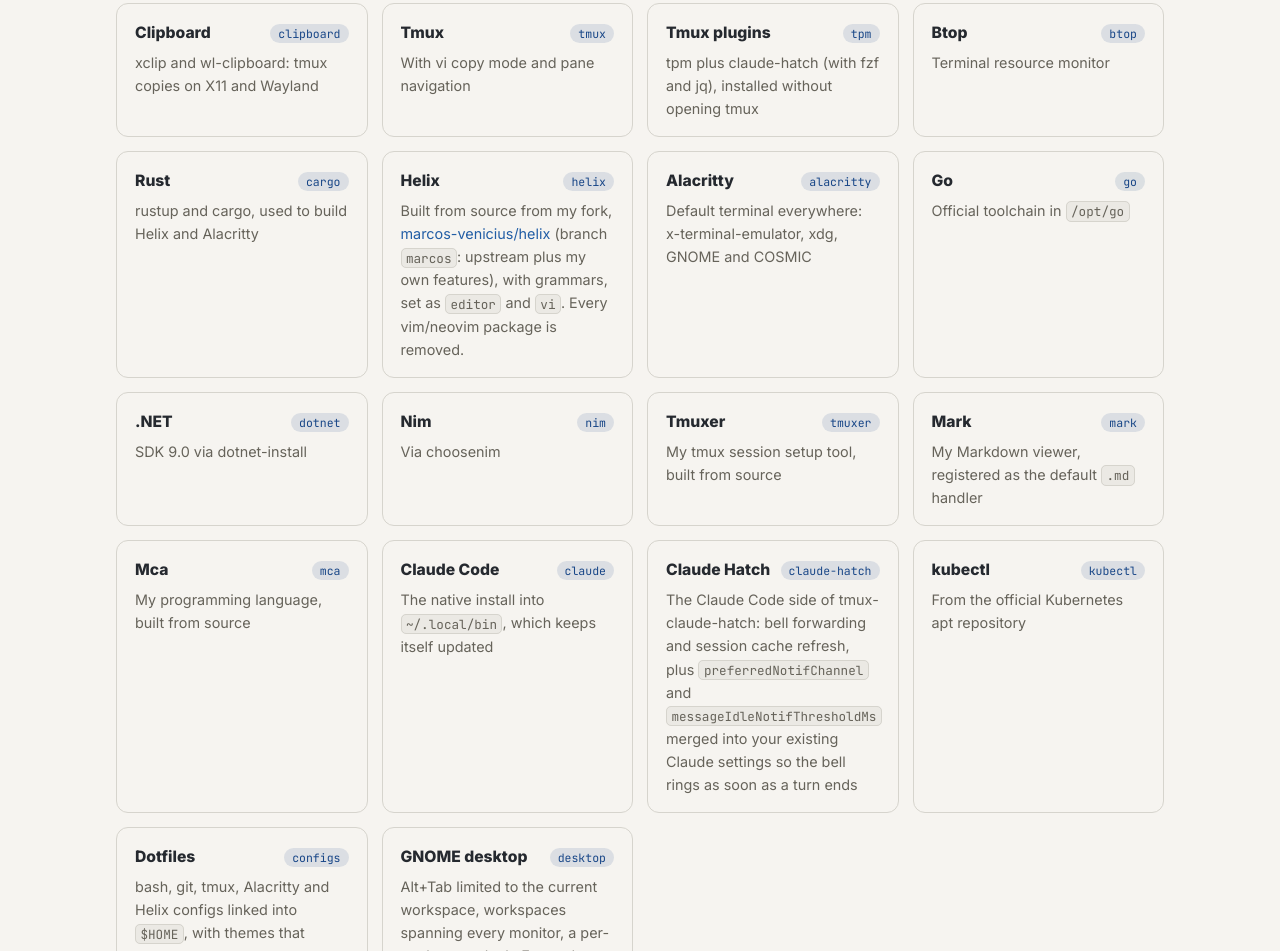
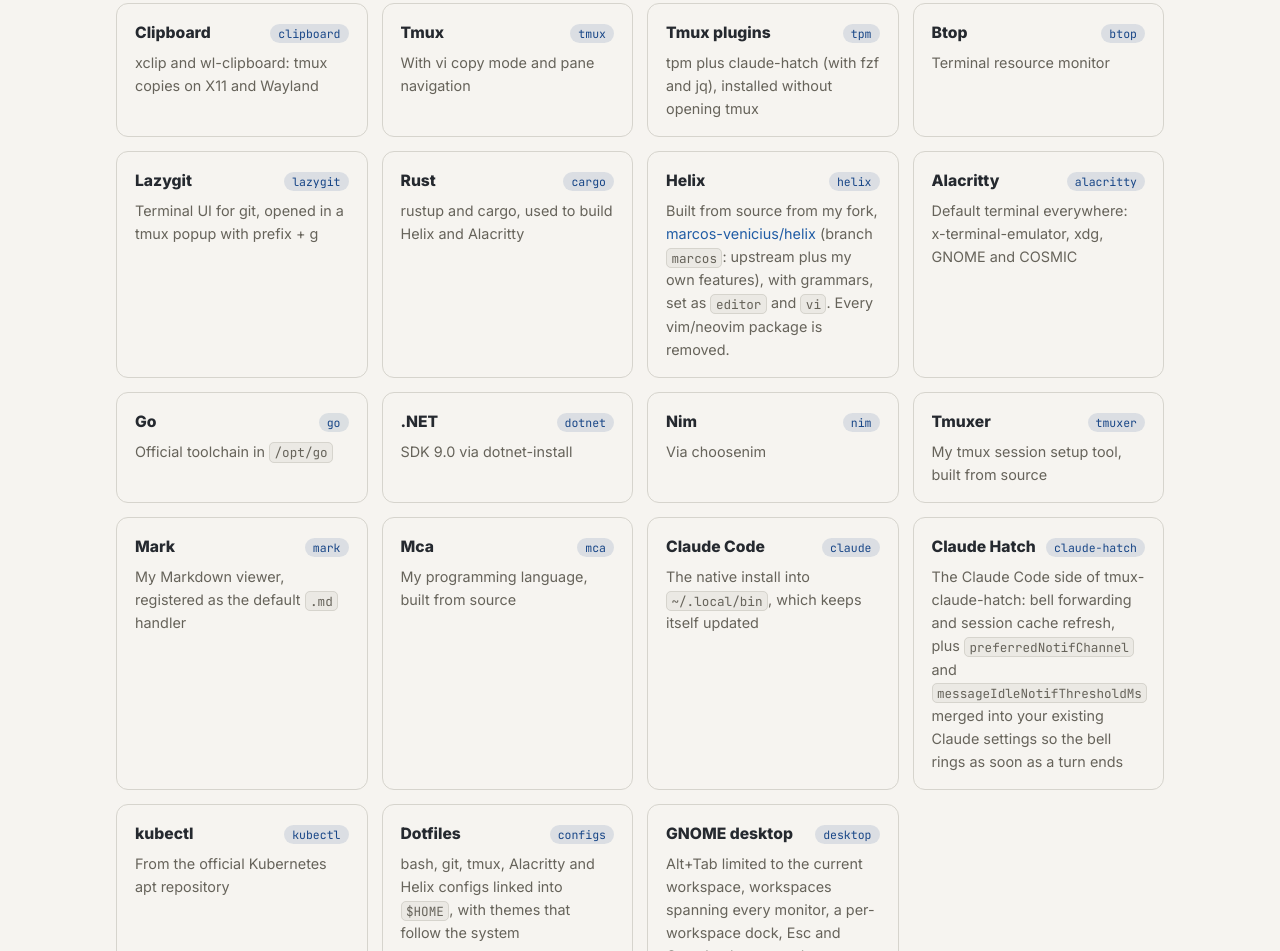
Before and after one commit to marcos-venicius/config-manager, a plain HTML site: page docs/index.html in a window 1280 px wide. Shown: the part 1794-2745 px from the top of the page. Drawn offline with Linux system fonts and the light colour scheme.

Commit message:
tmux popups

```diff
--- a/docs/index.html
+++ b/docs/index.html
@@ -260,6 +260,7 @@
         <div class="group"><header><strong>Tmux</strong><span class="tag">tmux</span></header><p>With vi copy mode and pane navigation</p></div>
         <div class="group"><header><strong>Tmux plugins</strong><span class="tag">tpm</span></header><p>tpm plus claude-hatch (with fzf and jq), installed without opening tmux</p></div>
         <div class="group"><header><strong>Btop</strong><span class="tag">btop</span></header><p>Terminal resource monitor</p></div>
+        <div class="group"><header><strong>Lazygit</strong><span class="tag">lazygit</span></header><p>Terminal UI for git, opened in a tmux popup with prefix + g</p></div>
         <div class="group"><header><strong>Rust</strong><span class="tag">cargo</span></header><p>rustup and cargo, used to build Helix and Alacritty</p></div>
         <div class="group"><header><strong>Helix</strong><span class="tag">helix</span></header><p>Built from source from my fork, <a href="https://github.com/marcos-venicius/helix">marcos-venicius/helix</a> (branch <code>marcos</code>: upstream plus my own features), with grammars, set as <code>editor</code> and <code>vi</code>. Every vim/neovim package is removed.</p></div>
         <div class="group"><header><strong>Alacritty</strong><span class="tag">alacritty</span></header><p>Default terminal everywhere: x-terminal-emulator, xdg, GNOME and COSMIC</p></div>
```
Also changed, not shown: 3 other files.
